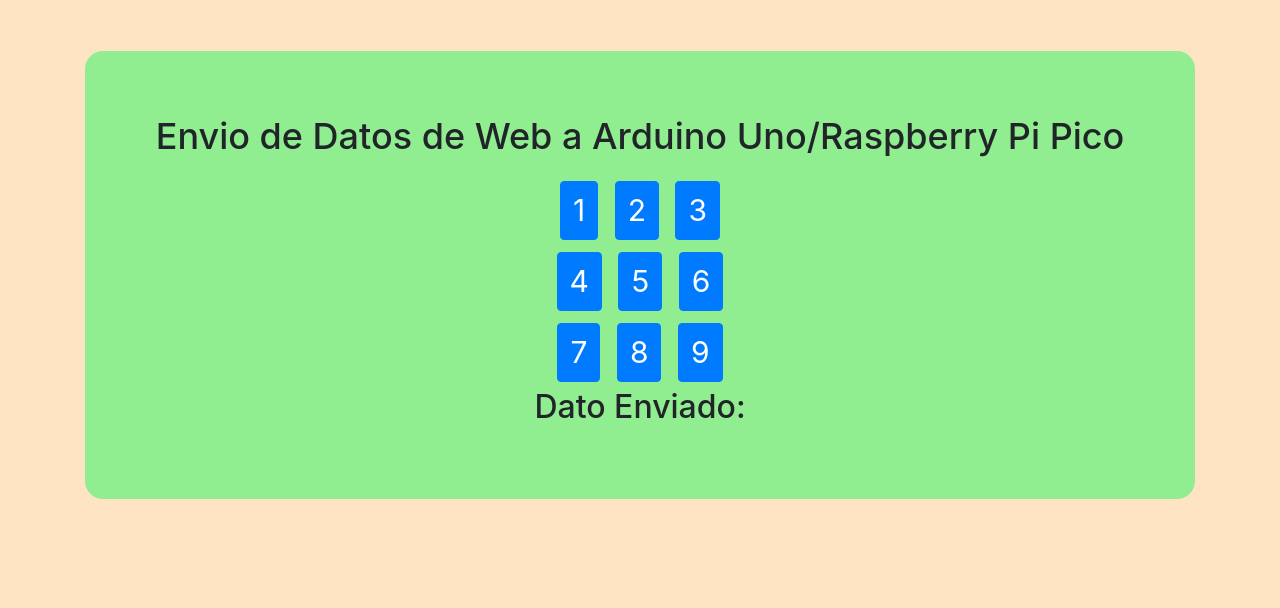
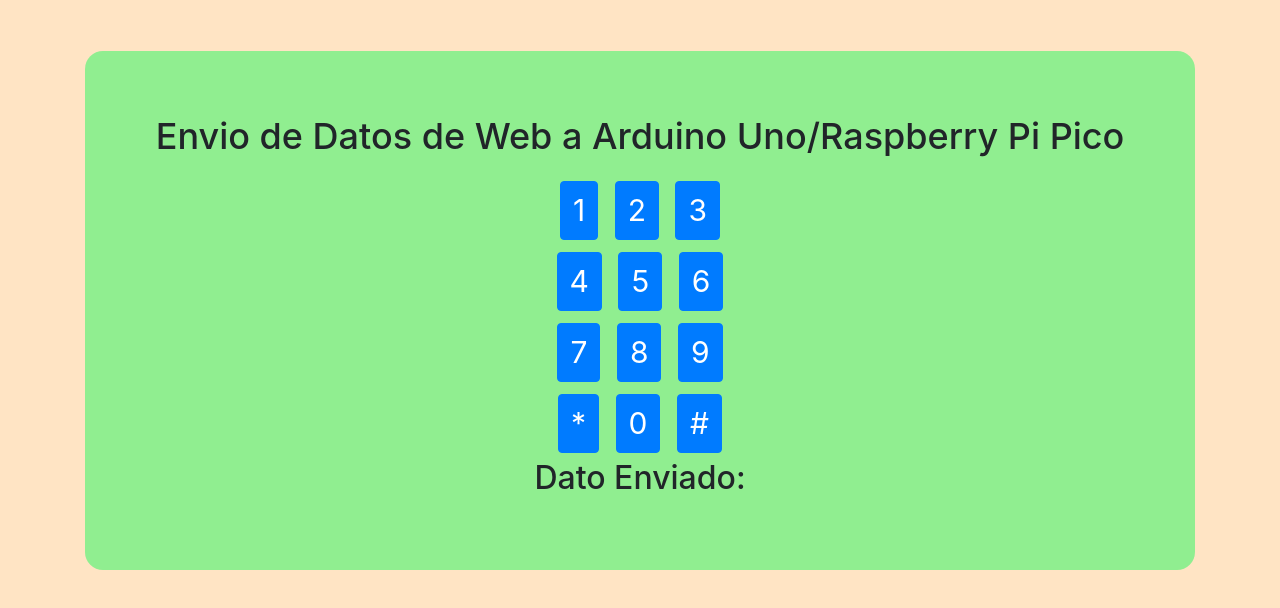
Before and after one commit to jantoniosh/botonesWebIPN, a website: page botonesWebNode/public/index.html in a window 1280 px wide. Drawn offline with nearby package versions, Linux system fonts and the light colour scheme; no server answers.

Commit message:
Correción biblioteca oled y nuevos botones en web

```diff
--- a/botonesWebNode/index.js
+++ b/botonesWebNode/index.js
@@ -9,7 +9,7 @@
 
 const baud = 9600; // Raspberry Pi Pico -> 115200 || Arduino Uno -> 9600
 
-const port = new SerialPort({ path: 'COM9', baudRate: baud }, function (err) {
+const port = new SerialPort({ path: '/dev/ttyACM0', baudRate: baud }, function (err) {
     if (err) {
         return console.log('Error: ', err.message)
     }
--- a/botonesWebNode/public/index.html
+++ b/botonesWebNode/public/index.html
@@ -29,6 +29,11 @@
                 <button type="button" class="btn btn-primary" onclick="boton(8)">8</button>
                 <button type="button" class="btn btn-primary" onclick="boton(9)">9</button>
             </div>
+            <div class="botones">
+                <button type="button" class="btn btn-primary" onclick="boton('*')">*</button>
+                <button type="button" class="btn btn-primary" onclick="boton(0)">0</button>
+                <button type="button" class="btn btn-primary" onclick="boton('#')">#</button>
+            </div>
             <h2 id="texto">Dato Enviado:</h2>
         </div>
     </div>
```
Also changed, not shown: 1 other file.
